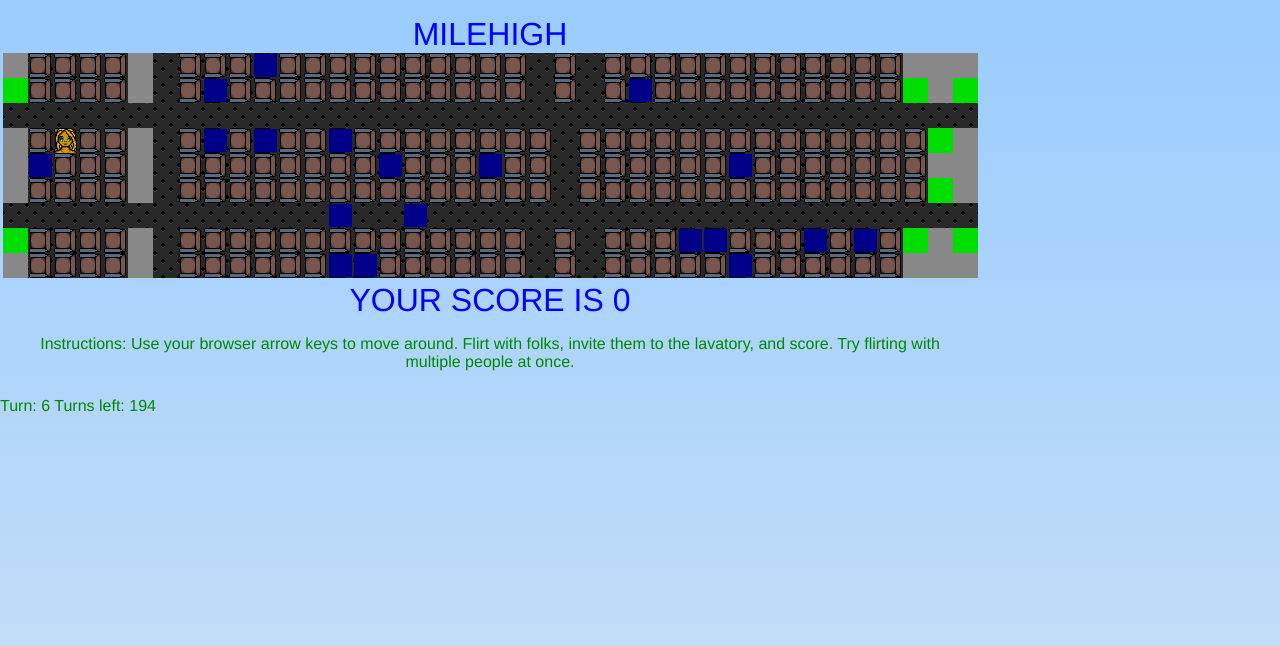
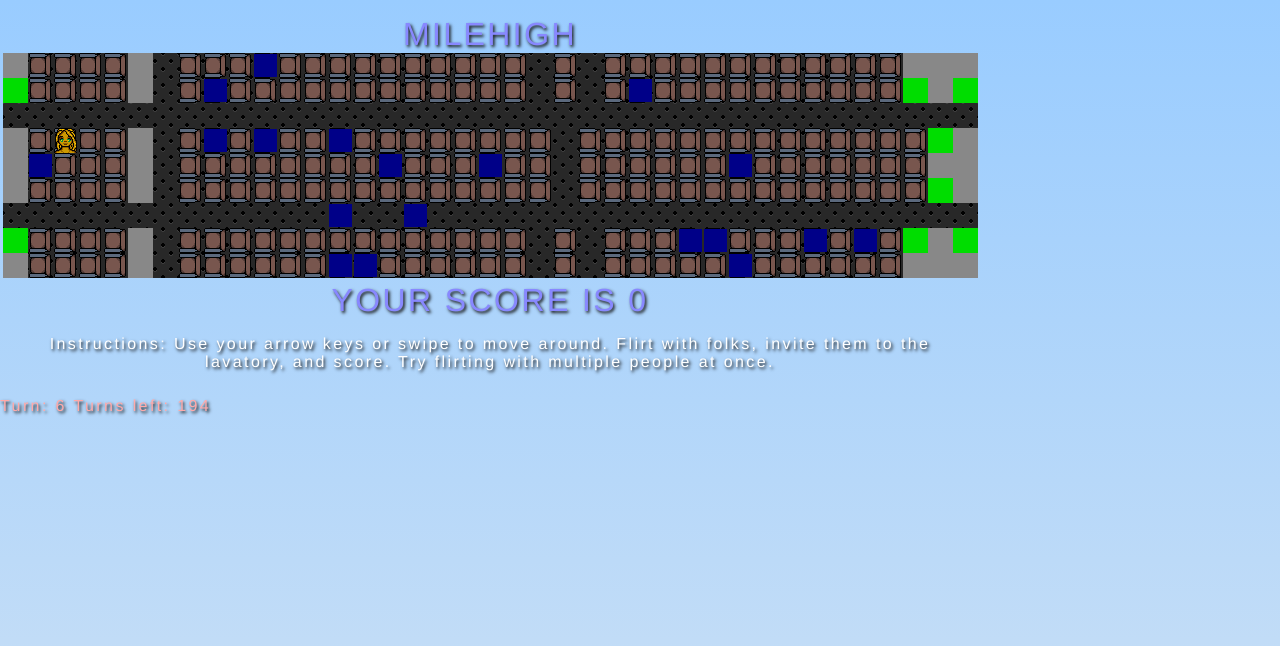
Before and after one commit to litmres/milehigh, a website: page app/index.html in a window 1280 px wide. Drawn offline with Linux system fonts and the light colour scheme.

Commit message:
Style changes

```diff
--- a/app/index.html
+++ b/app/index.html
@@ -28,7 +28,7 @@
             <div class="title">MileHigh</div>
             <canvas id="gameCanvas"></canvas>
             <div class="title">Your score is <span id="score">0</span></div>
-            <div class="instruction-panel">Instructions: Use your browser arrow keys to move around. Flirt with folks, invite them to the lavatory, and score. Try flirting with multiple people at once.</div>
+            <div class="instruction-panel">Instructions: Use your arrow keys or swipe to move around. Flirt with folks, invite them to the lavatory, and score. Try flirting with multiple people at once.</div>
             <div class="score-panel">Turn: <span id="turnCounter"></span> Turns left: <span id="turnsLeftCounter"></span></div>
             <div id="turbulence-alert" class="alert hide">Turbulence!</div>
             <div id="gameover-alert" class="alert hide">Game Over</div>
--- a/app/styles/main.css
+++ b/app/styles/main.css
@@ -11,6 +11,7 @@ body {
   background: -linear-gradient(top, #9cf 0%, #cbe0f5 100%);
   background: -moz-linear-gradient(top, #9cf 0%, #cbe0f5 100%);
   height:100%;
+  letter-spacing:0.15em;
 }
 
 /*
@@ -28,6 +29,8 @@ div {
   position:absolute;top:50%;left:50%;
   margin-left:-465px;margin-top:-200px;
   z-index:100;
+  text-shadow:.1em .1em .2em #111;
+
 }
 
 @media only screen and (min-device-width: 768px) and (max-device-width: 1024px) {
@@ -65,8 +68,6 @@ canvas {
   width:975px;
   height:225px;
   margin:0 auto;
-
-
   background:
   radial-gradient(black 15%, transparent 16%) 0 0,
   radial-gradient(black 15%, transparent 16%) 8px 8px,
@@ -80,20 +81,20 @@ canvas {
 .title {
   text-align: center;
   font-size:2.0em;
-  color: #00f;
+  color: #88f;
   text-transform:uppercase;
 }
 
 .instruction-panel {
   text-align: center;
-  color: #080;
+  color: #fff;
   padding:1em;;
 }
 
 .score-panel {
   margin-top: 10px;
   text-align: left;
-  color: #080;
+  color: #faa;
 }
 
 @media only screen and (min-device-width : 1000px) {
```
